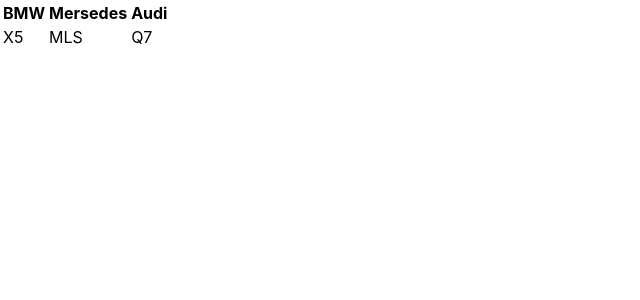
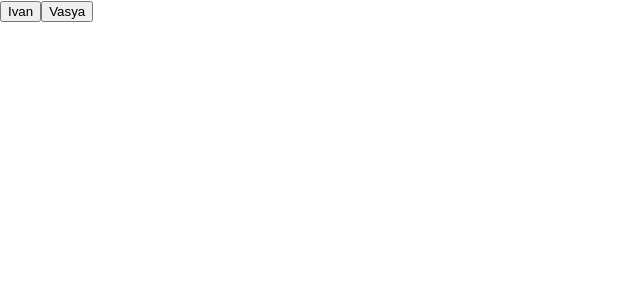
Before and after one commit to Vital9i/MicroTasks, a React (Create React App) app: page / in a window 1280 px wide. Shown: the top 300 px of the page, without its empty margins (0-640 px from the left). Built offline with nearby package versions, Linux system fonts and the light colour scheme.

Commit message:
Callback in Button2.0

```diff
--- a/src/App.tsx
+++ b/src/App.tsx
@@ -1,131 +1,24 @@
-import React, { MouseEvent, useState } from 'react';
-
+import React, { HtmlHTMLAttributes, MouseEvent } from 'react';
 import './App.css';
-import { NewComponent } from './components/NewComponent/NewComponent';
-
-
-// type FilterType = 'all'|'dollar'|'ruble'
+import { Button } from './components/Button';
 
 
 function App() {
-  const [students, setStudents] = useState([
-          {id: 1, name: "James", age: 8},
-          {id: 2, name: "Robert", age: 18},
-          {id: 3, name: "John", age: 28},
-          {id: 4, name: "Michael", age: 38},
-          {id: 5, name: "William", age: 48},
-          {id: 6, name: "David", age: 58},
-          {id: 7, name: "Richard", age: 68},
-          {id: 8, name: "Joseph", age: 78},
-          {id: 9, name: "Thomas", age: 88},
-          {id: 10, name: "Charles", age: 98},
-          {id: 11, name: "Christopher", age: 100},
-      ]
-  )
+
+  const Button1Foo = (name: string) => {
+    console.log(name)
+  }
+
+  const Button2Foo = (name: string) => {
+    console.log(name)
+  }
+
   return (
-      <NewComponent />
+    <>
+      <Button name ={'Ivan'} callBack={()=>Button1Foo('ivan')} />
+      <Button name ={'Vasya'} callBack={()=>Button2Foo('vasya')} />
+    </>
   );
 }
 
 export default App;
-
-
-
-
-
-
-
-
-
-
-//   const ButtonFoo1 = (subscriber: string, age: number, adress: string) => {
-//     console.log(subscriber, age, adress)
-//   }
-//   const ButtonFoo2 = (subscriber: string) => {
-//     console.log(subscriber)
-//   }
-//   const ButtonFoo3 = () => {
-//     console.log('Im Stupid Button')
-//   }
-
-
-//   return (
-//     <div className='App'>
-//       {/* <button>MyYouTubeChanel-1</button>
-//       <button>MyYouTubeChanel-2</button>  */}
-//       <Button name={'MyYouTubeChanel-1'} callback={() => ButtonFoo1('Im Vasya', 21, 'Minsk')} />
-//       <Button name={'MyYouTubeChanel-2'} callback={() => ButtonFoo2('Im Ivan')} />
-//       <Button name={'StupidButton'} callback={ButtonFoo3} />
-
-//     </div>
-//   )
-// }
-
-// let[a, setA]=useState(0)
-
-// const onClickHandler = ()=>{
-//   setA(++a);
-//   console.log(a)
-// }
-// const onClickHandlerZero = ()=>{
-//   setA(0);
-//   console.log(a)
-// }
-
-// return(
-//   <div className='App'>
-//   <h1>{a}</h1>
-//   <button onClick={onClickHandler}>number</button>
-//   <button onClick={onClickHandlerZero}>0</button>
-//   </div>
-// )
-// }
-
-
-//   const [money, setMoney] = useState([
-//     { banknote: "dollar", nominal: 100, number: "a123456789" },
-//     { banknote: "dollar", nominal: 50, number: "b123456789" },
-//     { banknote: "ruble", nominal: 100, number: "c123456789" },
-//     { banknote: "dollar", nominal: 100, number: "d123456789" },
-//     { banknote: "dollar", nominal: 50, number: "e123456789" },
-//     { banknote: "ruble", nominal: 100, number: "f123456789" },
-//     { banknote: "dollar", nominal: 50, number: "j123456789" },
-//     { banknote: "ruble", nominal: 50, number: "h123456789" }
-//   ])
-
-//   const [filter, setFilter] = useState<FilterType>('all')
-
-//   let currentMoney = money;
-
-//   if (filter === 'ruble') {
-//     currentMoney = money.filter((filteredMoney) => filteredMoney.banknote === 'ruble')
-//   }
-//   if (filter === 'dollar') {
-//     currentMoney = money.filter((filteredMoney) => filteredMoney.banknote === 'dollar')
-//   }
-
-//   const onClickFilterHandler = (nameButton: FilterType) => {
-//     setFilter(nameButton)
-//   }
-
-//     return (
-//       <div className='App'>
-//         <ul>
-//           {currentMoney.map((objFromMoneyArr, index) => {
-//             return (
-//               <li key={index}>
-//                 <span>{objFromMoneyArr.banknote}</span>
-//                 <span>{objFromMoneyArr.nominal}</span>
-//                 <span>{objFromMoneyArr.number}</span>
-//               </li>
-//             )
-//           })}
-//         </ul>
-//         <div style={{ marginLeft: '15px' }}>
-//           <button onClick={() => onClickFilterHandler('all')}>all</button>
-//           <button onClick={() => onClickFilterHandler('ruble')}>ruble</button>
-//           <button onClick={() => onClickFilterHandler('dollar')}>dollar</button>
-//         </div>
-//       </div>
-//     );
-// }
--- /dev/null
+++ b/src/components/Button.tsx
@@ -0,0 +1,17 @@
+import React from 'react';
+
+type ButtonType = {
+    name: string
+    callBack:()=>void
+}
+
+export const Button = (props:ButtonType) => {
+
+    const onClickHandler = ()=>{
+        props.callBack()
+    }
+
+    return (
+        <button onClick={onClickHandler}>{props.name}</button>
+    );
+};
```
